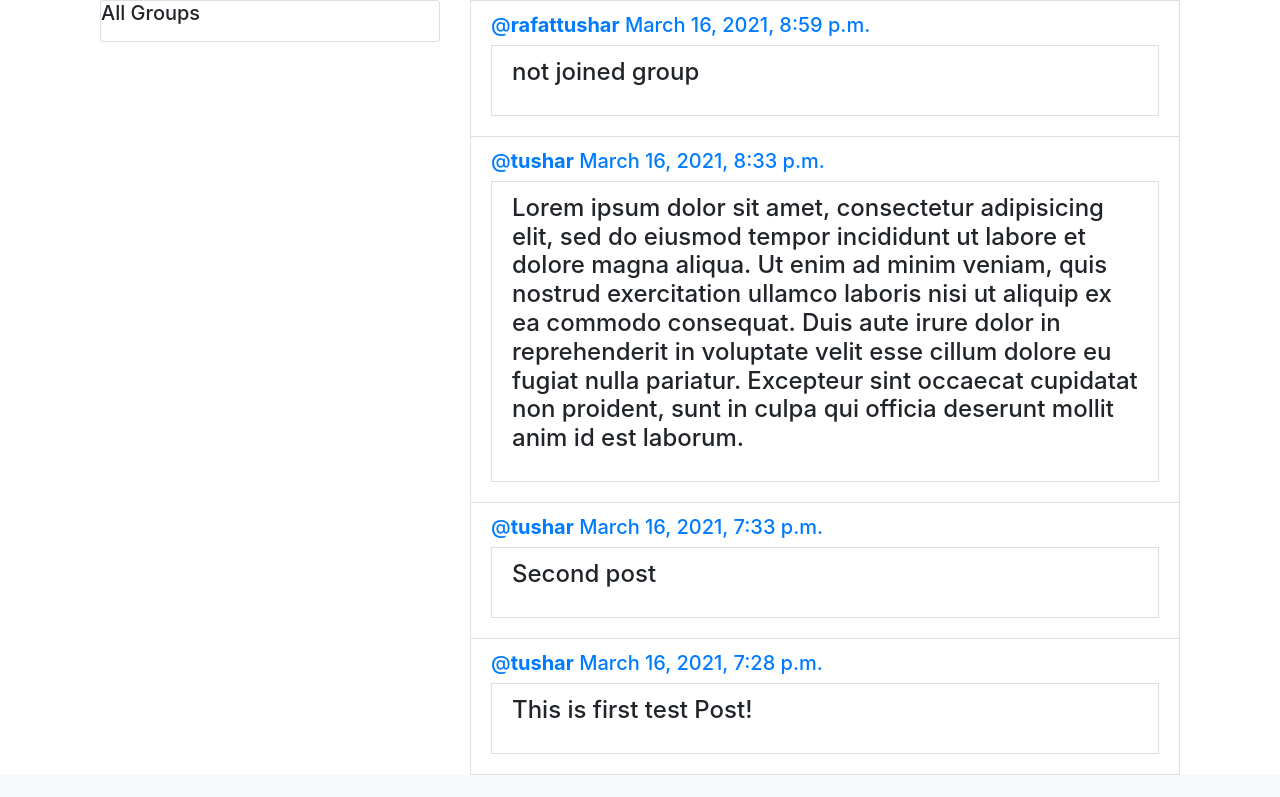
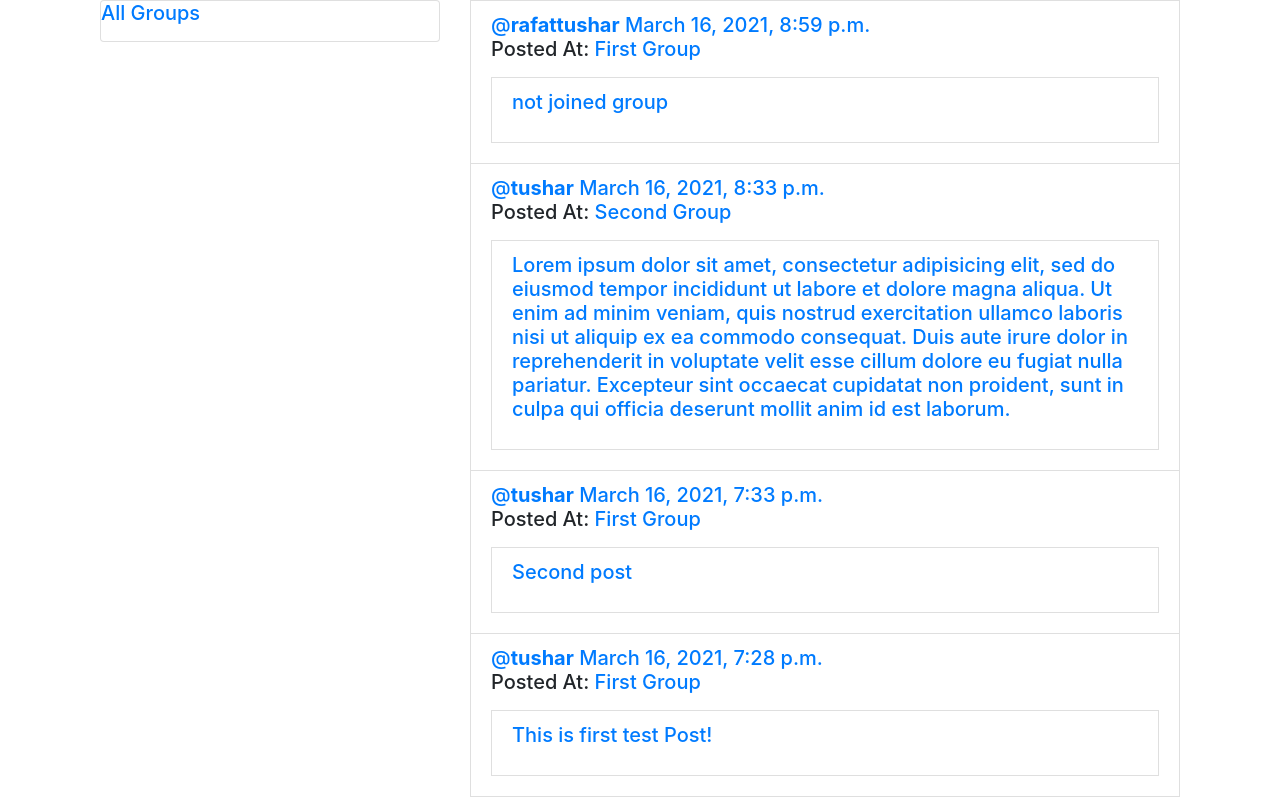
Before and after one commit to rafattu5har/social_site, a Django app: page / in a window 1280 px wide. Shown: the part 56-853 px from the top of the page. Before the commit the page ends 831 px from the top, so only its background shows below. Run offline with Django 3.2, Linux system fonts and the light colour scheme; data comes from the database, SQL or seed files in the repository.

Commit message:
debugging and changing styles to some templates

```diff
--- a/social_site/posts/templates/posts/_post.html
+++ b/social_site/posts/templates/posts/_post.html
@@ -10,9 +10,14 @@
       <a href="{% url 'posts:single' username=post.user.username pk=post.pk %}">
         {{ post.created_at }}
       </a>
+      <p>Posted At:
+        <a href="{% url 'groups:single' slug=post.group.slug %}">
+          {{ post.group }}
+        </a>
+      </p>
     </time>
   </h5>
-  <h4 class="list-group-item container-fluid">{{ post.message_html|safe }}</h4>
+  <h5 class="list-group-item container-fluid">{{ post.message_html|safe }}</h5>
   <div class="media-body">
 
 
--- a/social_site/posts/templates/posts/post_list.html
+++ b/social_site/posts/templates/posts/post_list.html
@@ -8,9 +8,9 @@
           <div class="content">
             <h5 class="title">Your Groups</h5>
             <ul class="list-unstyle">
-              {% for member_group in get_user_groups %}
+              {% for member_group in user.user_groups.all %}
                 <li class="group li-with-bullet">
-                  <a href="{% url 'groups:single' slug=member_group.group.slug %}"></a>
+                  <a href="{% url 'groups:single' slug=member_group.group.slug %}">{{ member_group.group }}</a>
                 </li>
               {% endfor %}
             </ul>
@@ -19,7 +19,7 @@
       {% endif %}
       <div class="card card-with-shadow">
         <div class="content">
-          <h5 class="title">All Groups</h5>
+          <h5 class="title"> <a href="{% url 'groups:all' %}">All Groups</a></h5>
           <ul class="list-unstyled">
             {% for other_group in get_other_groups %}
               <li class="group li-with-bullet">
@@ -38,7 +38,43 @@
 
   <div class="col-md-8">
     {% for post in post_list %}
-      {% include "posts/_post.html" %}
+    <div class="list-group-item">
+      <h5 class="media-heading">
+        <span class='username title list-group-item-heading'>
+          <a href="{% url 'posts:for_user' username=post.user.username %}">
+            @<strong>{{ post.user.username }}</strong>
+          </a>
+        </span>
+
+        <time class="time">
+          <a href="{% url 'posts:single' username=post.user.username pk=post.pk %}">
+            {{ post.created_at }}
+          </a>
+          <p>Posted At:
+            <a href="{% url 'groups:single' slug=post.group.slug %}">
+              {{ post.group }}
+            </a>
+          </p>
+        </time>
+      </h5>
+      <a href="{% url 'posts:single' username=post.user.username pk=post.pk %}" id='not_underline'>
+        <h5 class="list-group-item container-fluid">{{ post.message_html|safe|truncatewords:70 }}
+        {% if post.message_html|length != post.message_html|truncatewords:70|length|add:1 %}
+          <strong>See more ...</strong>
+        {% endif %}
+        </h5>
+      </a>
+      <div class="media-body">
+
+
+        <div class="media-footer">
+          {% if user.is_authenticated and post.user == user and not hide %}
+            <a class="btn btn-danger" href="{% url 'posts:delete' pk=post.pk %}" title="delete">Delete</a>
+          {% endif %}
+        </div>
+      </div>
+    </div>
+
     {% endfor %}
   </div>
 
```
